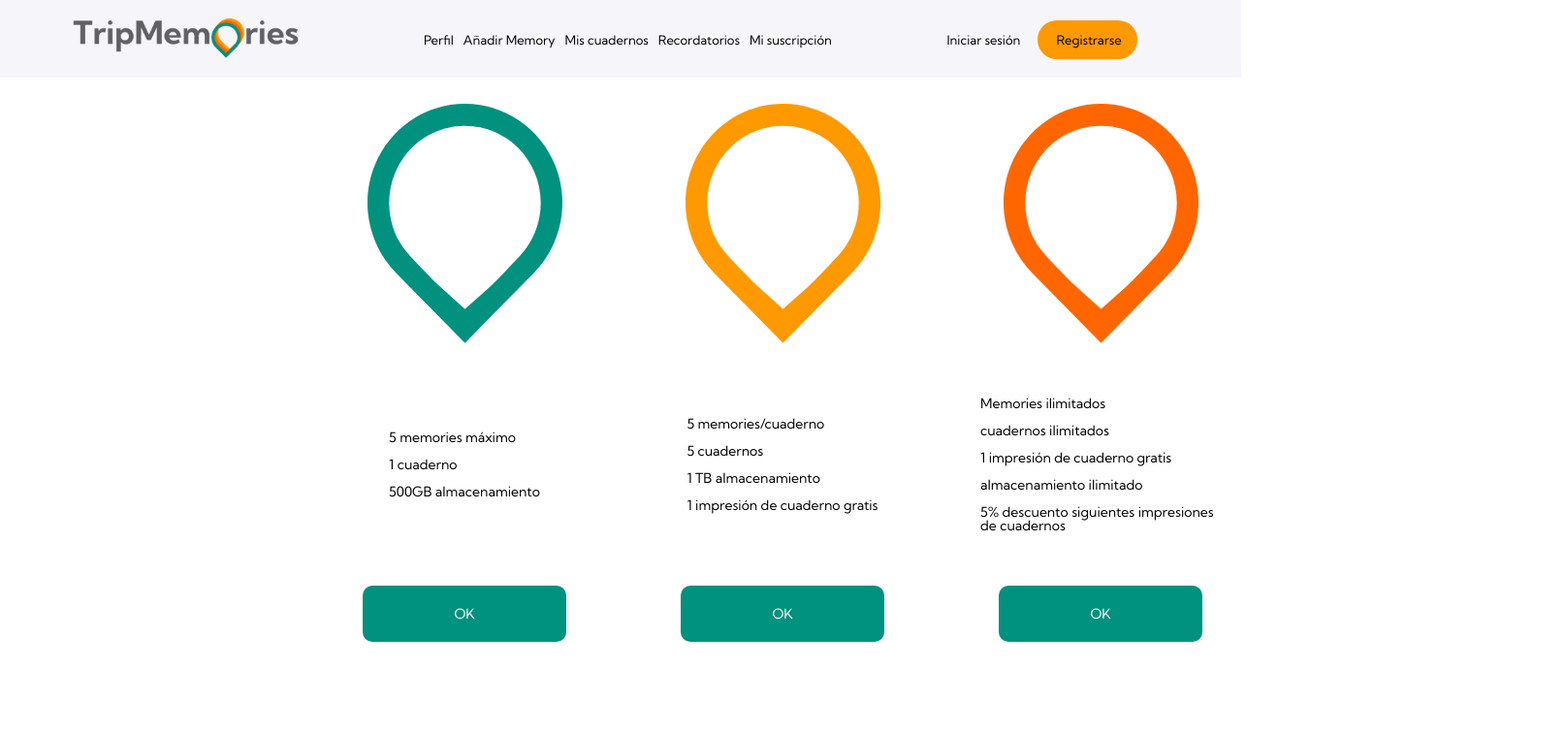
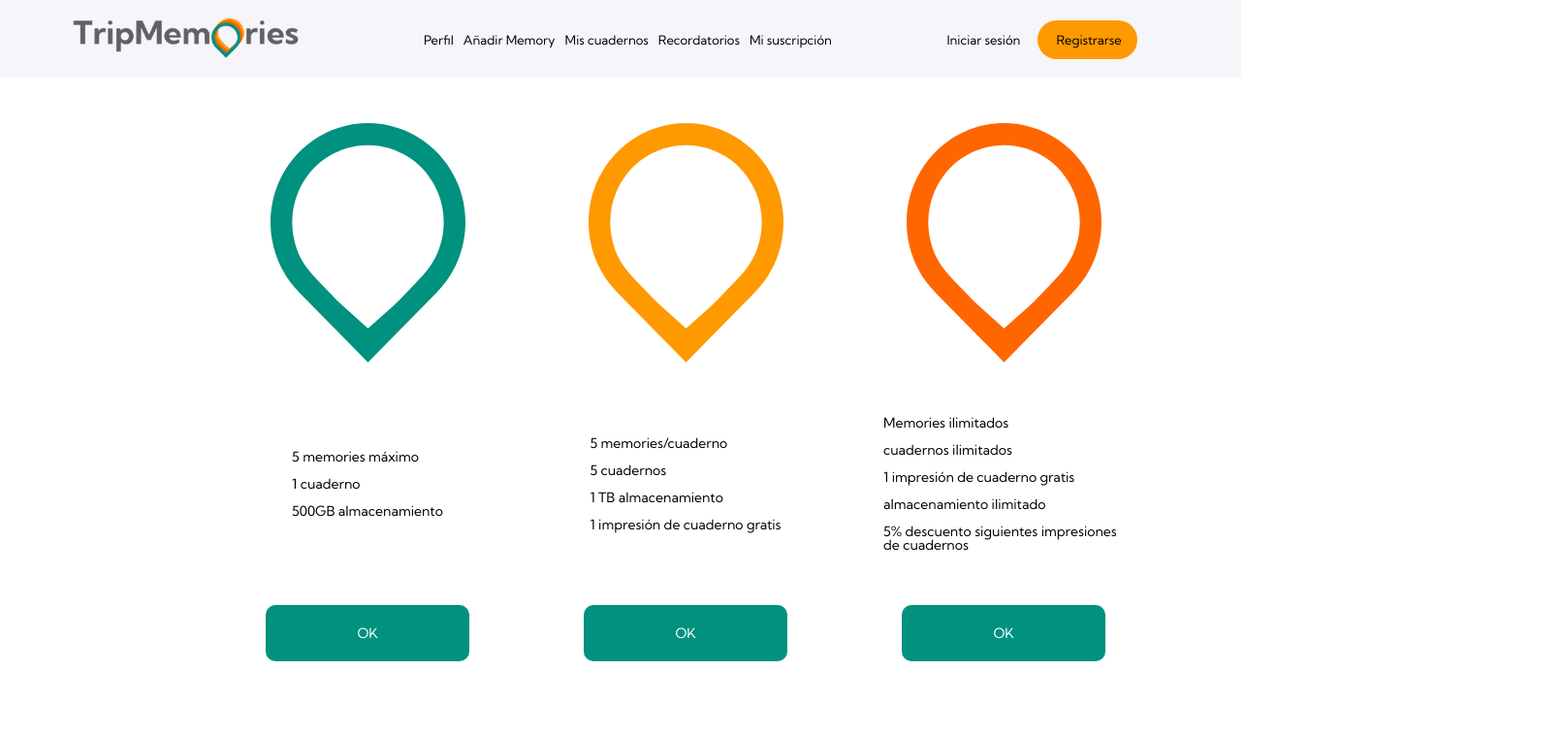
Before and after one commit to DesafioTB-Grupo-1-Bitacora/Bitacora-FrontEnd, a React (Vite) app: page /suscription in a window 1280 px wide. Shown: the top 756 px of the page at 97% size, 1614 px wide, since content can reach past the window. Built offline with nearby package versions, Linux system fonts and the light colour scheme.

Commit message:
fixing suscription style

```diff
--- a/src/pages/LandingPage1.jsx
+++ b/src/pages/LandingPage1.jsx
@@ -26,6 +26,7 @@ const StyledWrapper = styled.div`
 
   @media (min-width: 768px) {
     padding: 32px 315px;
+    align-items: center;
   }
 `;
 
--- a/src/pages/MapPage.jsx
+++ b/src/pages/MapPage.jsx
@@ -150,7 +150,7 @@ const MapComponent = () => {
       <BoxNotebookAndMemories>
         <Notebooks to={`/memories`}>Cuadernos</Notebooks>
 
-        <Memories to="/memories">Todos los memories</Memories>
+        <Memories to={`/memories`}>Todos los memories</Memories>
       </BoxNotebookAndMemories>
     </>
   );
--- a/src/pages/Memory/index.jsx
+++ b/src/pages/Memory/index.jsx
@@ -48,37 +48,37 @@ const Memory = () => {
         <Styled.MediaBox>
           <Styled.Box>
             <Styled.Logo>
-              <img src="src/assets/Texto.png" alt="" />
+              <img src="/assets/Texto.png" alt="" />
             </Styled.Logo>
             <Styled.Title>Texto</Styled.Title>
           </Styled.Box>
           <Styled.Box>
             <Styled.Logo>
-              <img src="src/assets/Camera.png" alt="" />
+              <img src="/assets/Camera.png" alt="" />
             </Styled.Logo>
             <Styled.Title>Hacer foto</Styled.Title>
           </Styled.Box>
           <Styled.Box>
             <Styled.Logo>
-              <img src="src/assets/Audio.png" alt="" />
+              <img src="/assets/Audio.png" alt="" />
             </Styled.Logo>
             <Styled.Title>Audio</Styled.Title>
           </Styled.Box>
           <Styled.Box>
             <Styled.Logo>
-              <img src="src/assets/Gallery.png" alt="" />
+              <img src="/assets/Gallery.png" alt="" />
             </Styled.Logo>
             <Styled.Title>Foto/Vídeo</Styled.Title>
           </Styled.Box>
           <Styled.Box>
             <Styled.Logo>
-              <img src="src/assets/Music.png" alt="" />
+              <img src="/assets/Music.png" alt="" />
             </Styled.Logo>
             <Styled.Title>Música</Styled.Title>
           </Styled.Box>
           <Styled.Box>
             <Styled.Logo>
-              <img src="src/assets/Documento.png" alt="" />
+              <img src="/assets/Documento.png" alt="" />
             </Styled.Logo>
             <Styled.Title>Archivo</Styled.Title>
           </Styled.Box>
--- a/src/pages/SuscriptionPage.jsx
+++ b/src/pages/SuscriptionPage.jsx
@@ -4,10 +4,10 @@ import BotonRegistro from "./ComenzarRegistro";
 const StyledWrapper = styled.div`
   padding: 32px 24px;
   gap: 32px;
-  height: 1800px;
+  height: 2000px;
 
   @media (min-width: 768px) {
-    padding: 32px 315px;
+    padding: 32px 215px;
     height: 100vh;
   }
 `;
@@ -29,7 +29,7 @@ const Box = styled.div`
   flex-direction: column;
   width: 300px;
   height: 555px;
-  margin: 20px 14px;
+  margin: 40px 14px;
   justify-content: space-between;
   align-items: center;
 
```
